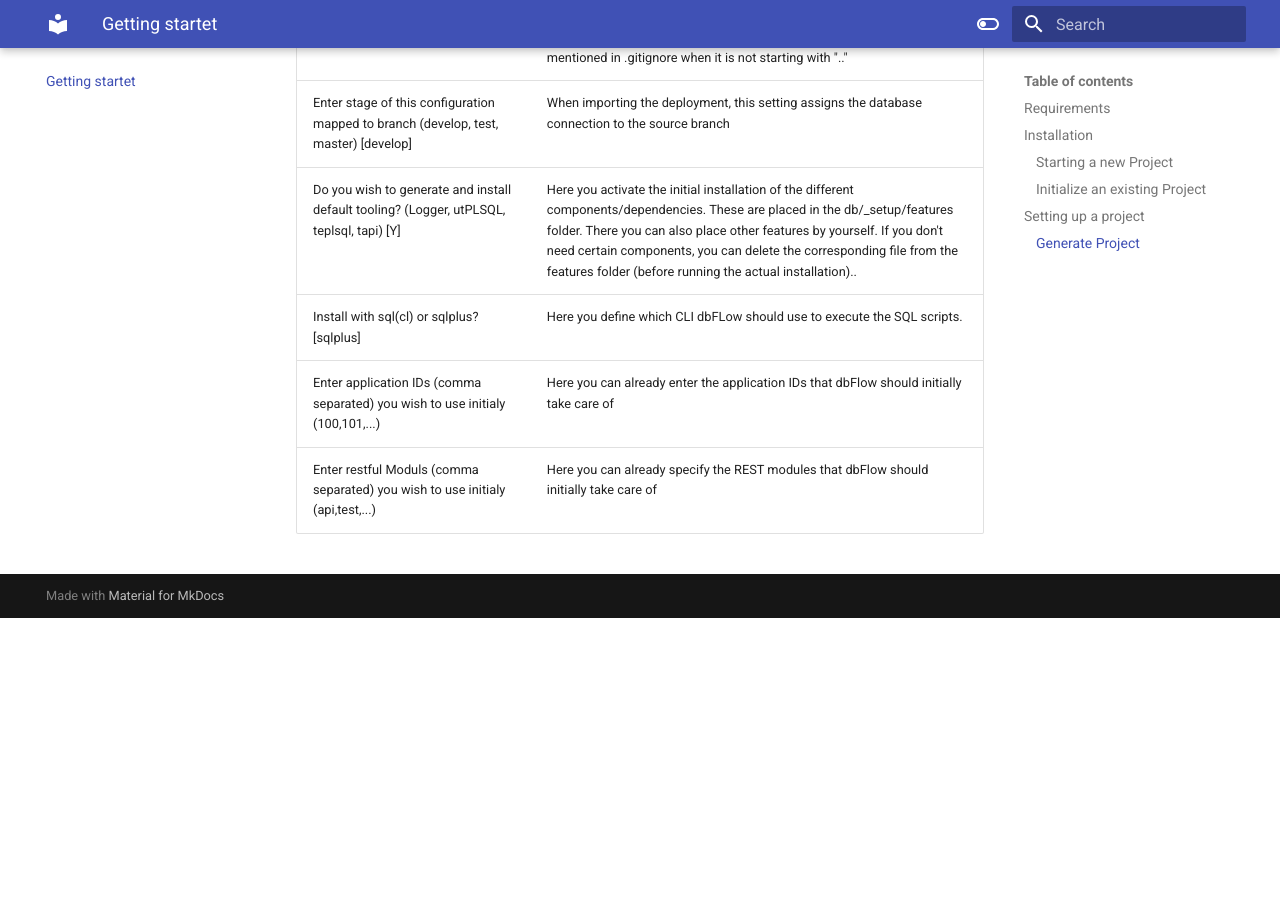
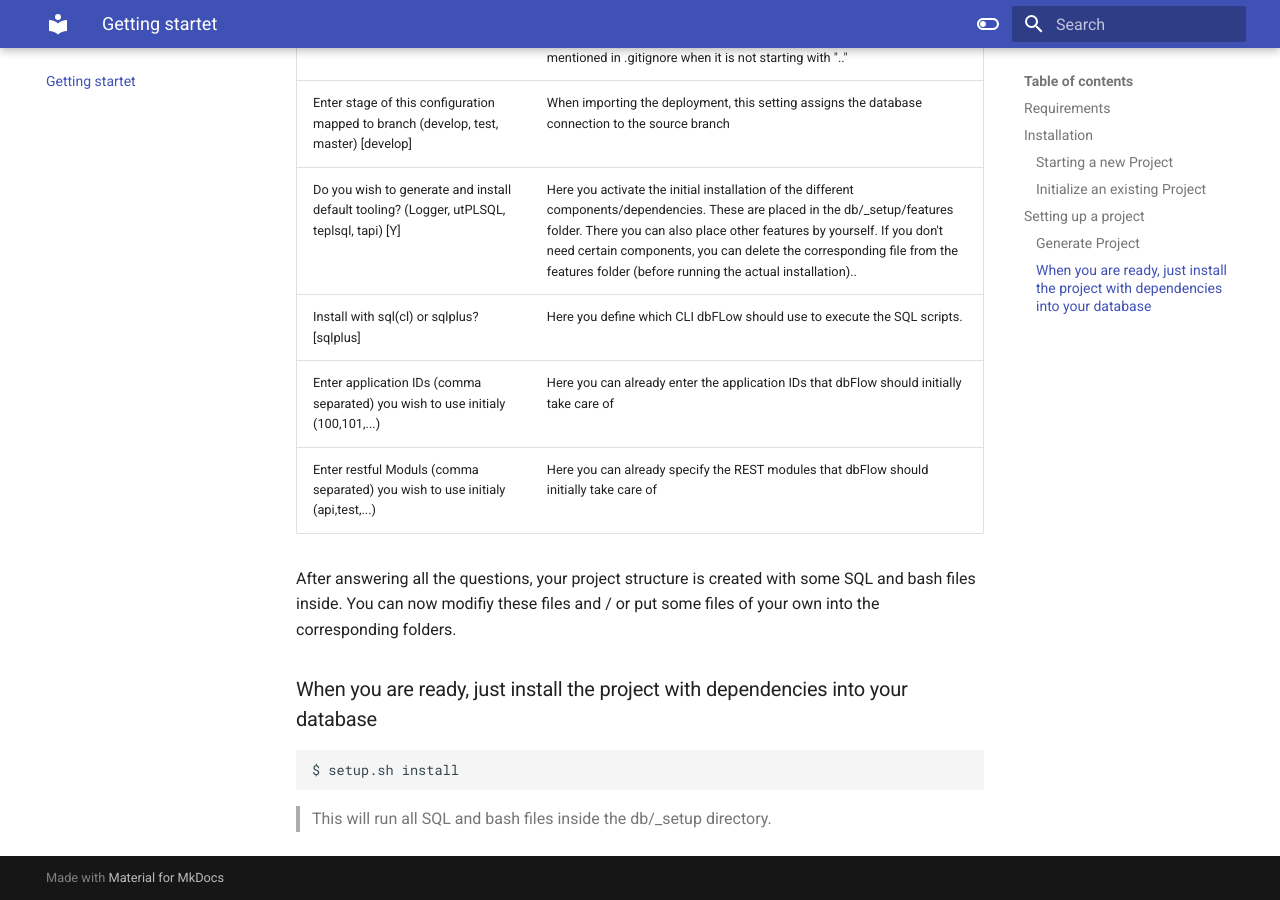
Before and after one commit to MaikMichel/dbFlow, an MkDocs documentation site: the page built from docs/getting_started.md, in a window 1280 px wide and 900 px high, scrolled down 2593 px. Built offline with MkDocs 1.6.1 and Material for MkDocs 9.7.7, drawn with Linux system fonts in a browser that asks for light colours; before the commit the page ends 3211 px from its top, so only the background shows below that.

````diff
--- a/docs/getting_started.md
+++ b/docs/getting_started.md
@@ -65,7 +65,7 @@ To configure a dbFlow project, set it up initially with the command `setup.sh ge
 
 ### Generate Project
 
-```shell
+```bash
 $ setup.sh generate <project_name>
 ```
 
@@ -88,3 +88,13 @@ $ setup.sh generate <project_name>
 
 
   [changelog]: ../changelog/#configuration
+
+After answering all the questions, your project structure is created with some SQL and bash files inside. You can now modifiy these files and / or put some files of your own into the corresponding folders.
+
+### When you are ready, just install the project with dependencies into your database
+
+
+```bash
+$ setup.sh install
+```
+> This will run all SQL and bash files inside the db/_setup directory.
````
Also changed, not shown: README.md (+25 -27 lines).
